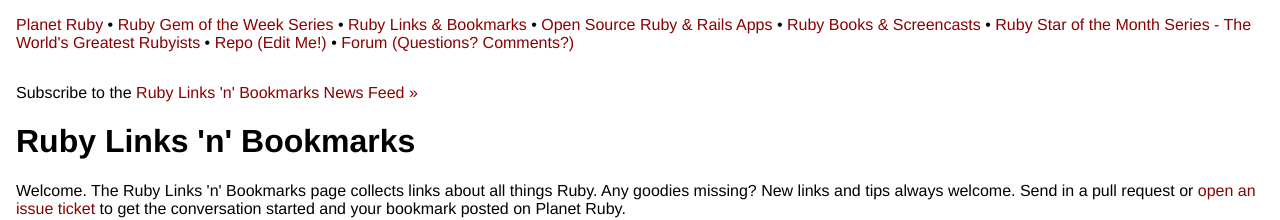
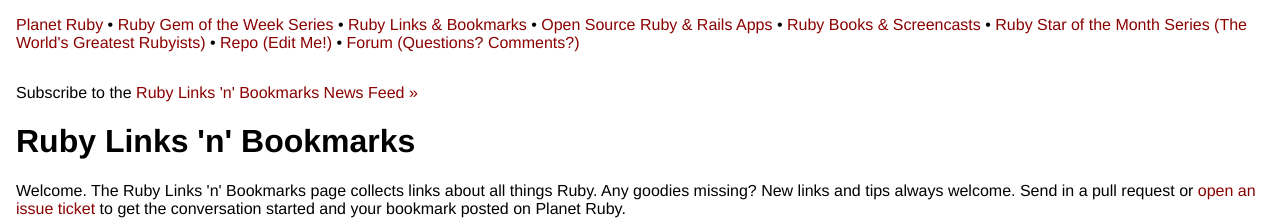
Before and after one commit to planetruby/planetruby.github.io, a Jekyll site: the page built from index.html, in a window 1280 px wide. Shown: the top 220 px of the page. Built offline with Jekyll 4.4.1, drawn with Linux system fonts in a browser that asks for light colours.

```diff
--- a/_layouts/default.html
+++ b/_layouts/default.html
@@ -22,7 +22,7 @@
 
     <a href="{{ site.url }}/books">Ruby Books &amp; Screencasts</a> •
 
-    <a href="{{ site.url }}/stars">Ruby Star of the Month Series - The World's Greatest Rubyists</a> •
+    <a href="{{ site.url }}/stars">Ruby Star of the Month Series (The World's Greatest Rubyists)</a> •
 
     <a href="https://github.com/planetruby/planetruby.github.io">Repo (Edit Me!)</a> •
 
```
